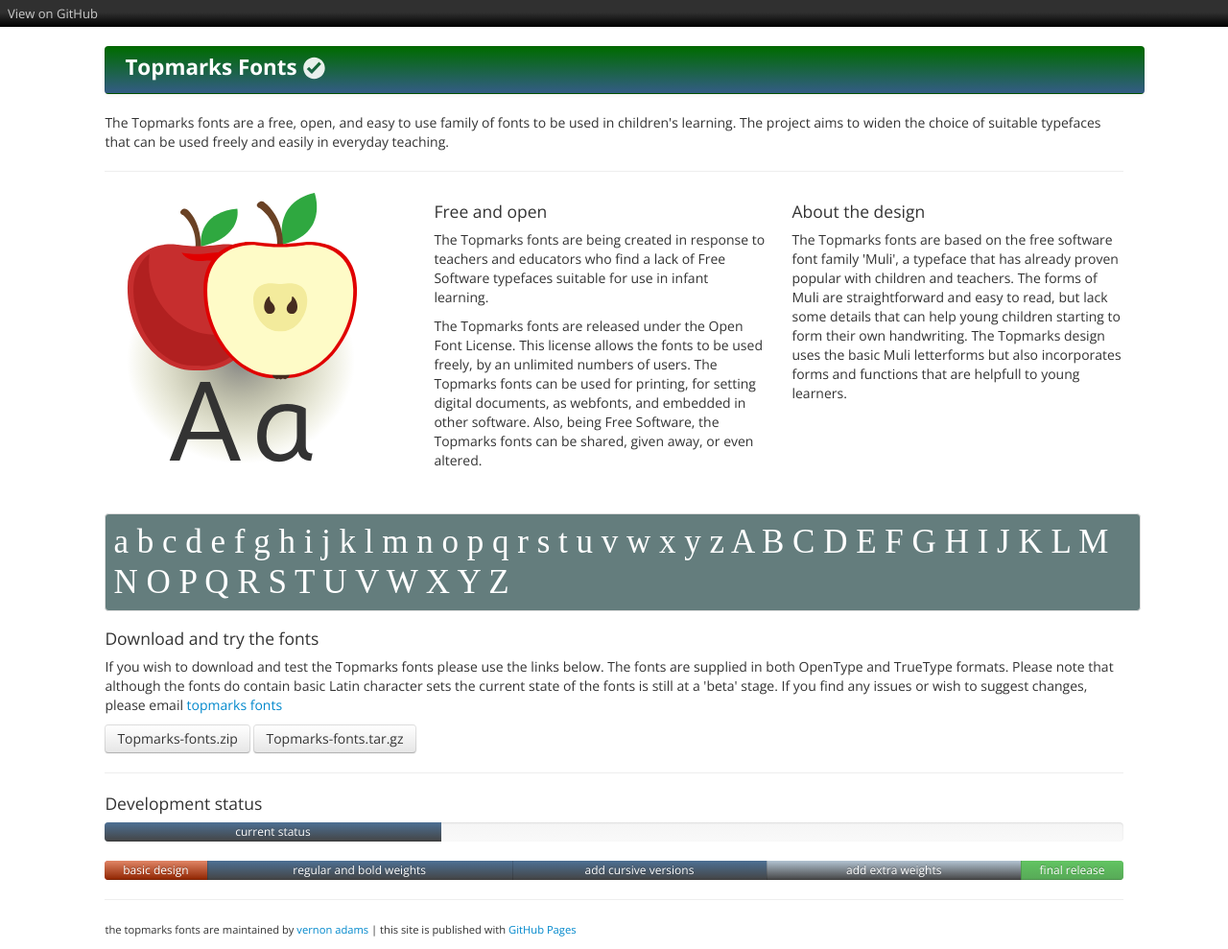
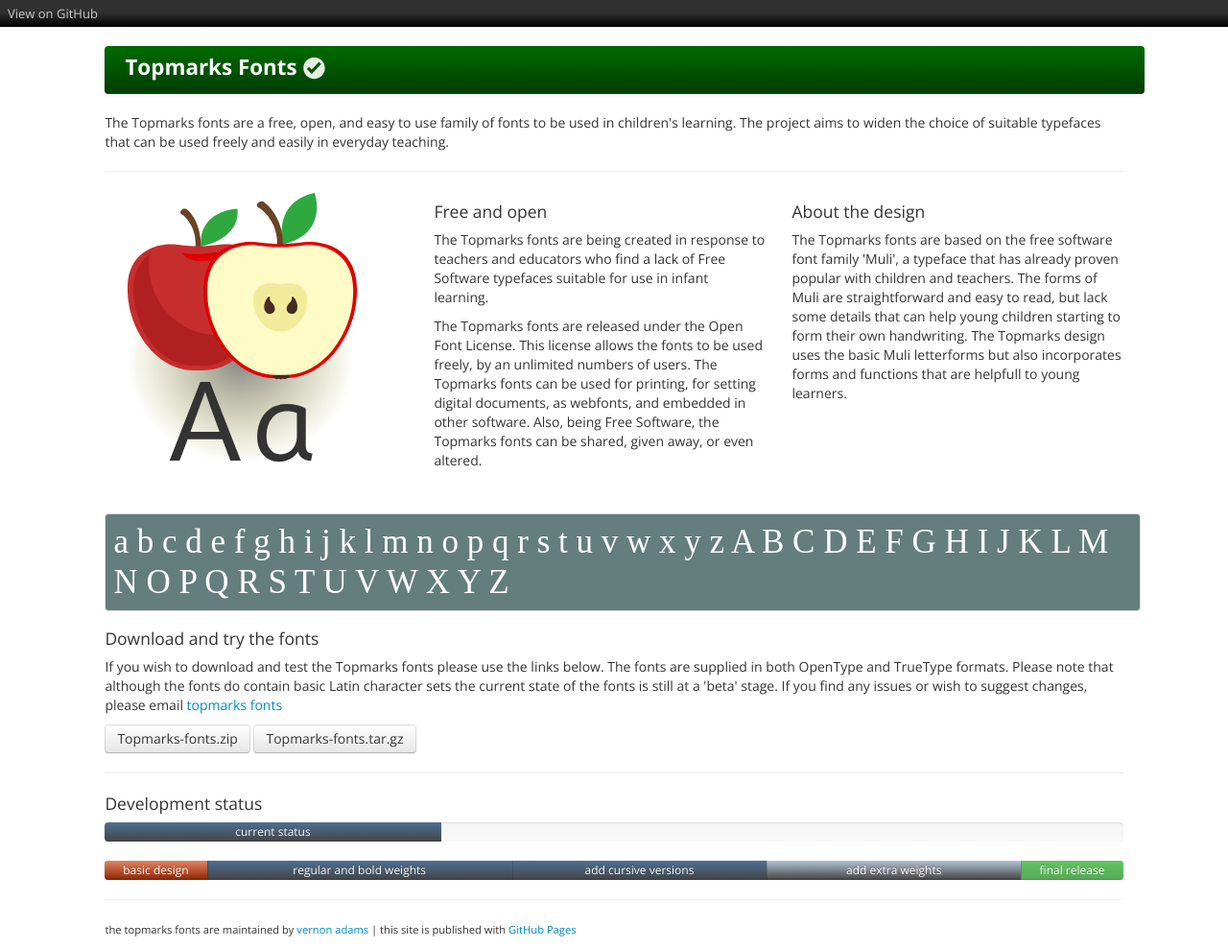
Before and after one commit to vernnobile/topmarks, a Jekyll site: the page built from index.html, in a window 1280 px wide. Shown: the whole page at 96% size. Built offline with Jekyll 4.4.1, drawn with Linux system fonts in a browser that asks for light colours; some web fonts are replaced.

Commit message:
Update stylesheet.css

```diff
--- a/stylesheets/stylesheet.css
+++ b/stylesheets/stylesheet.css
@@ -56,11 +56,11 @@
 .navbar {
 	margin-top:20px;
 background-color: #006B00;
-background-image: -moz-linear-gradient(top, #006B00, #335C85);
-background-image: -webkit-gradient(linear, 0 0, 0 100%, from(#006B00), to(#335C85));
-background-image: -webkit-linear-gradient(top, #006B00, #335C85);
-background-image: -o-linear-gradient(top, #006B00, #335C85);
-background-image: linear-gradient(to bottom, #006B00, #335C85);
+background-image: -moz-linear-gradient(top, #006B00, #003D00);
+background-image: -webkit-gradient(linear, 0 0, 0 100%, from(#006B00), to(#003D00));
+background-image: -webkit-linear-gradient(top, #006B00, #003D00);
+background-image: -o-linear-gradient(top, #006B00, #003D00);
+background-image: linear-gradient(to bottom, #006B00, #003D00);
 background-repeat: repeat-x;
   border:1px solid #D4D4D4;
   border-bottom-left-radius:4px;
```
